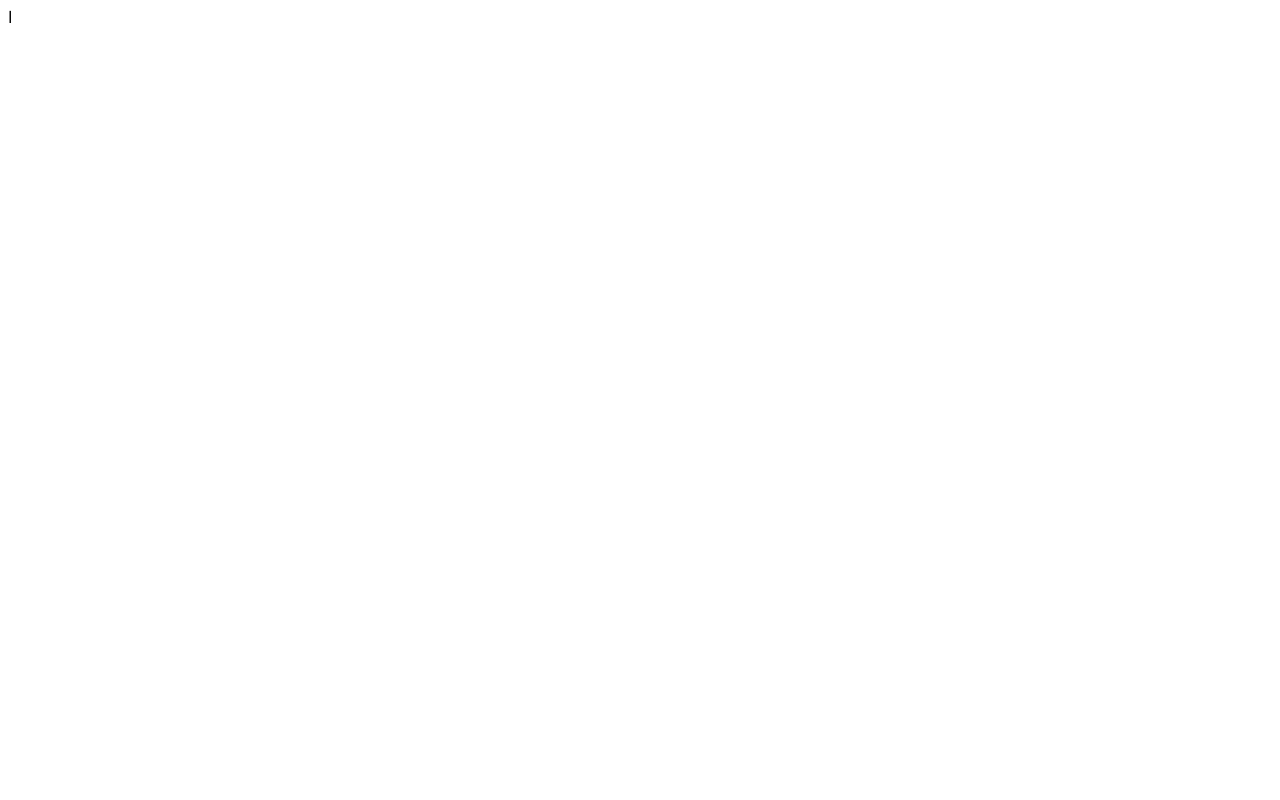
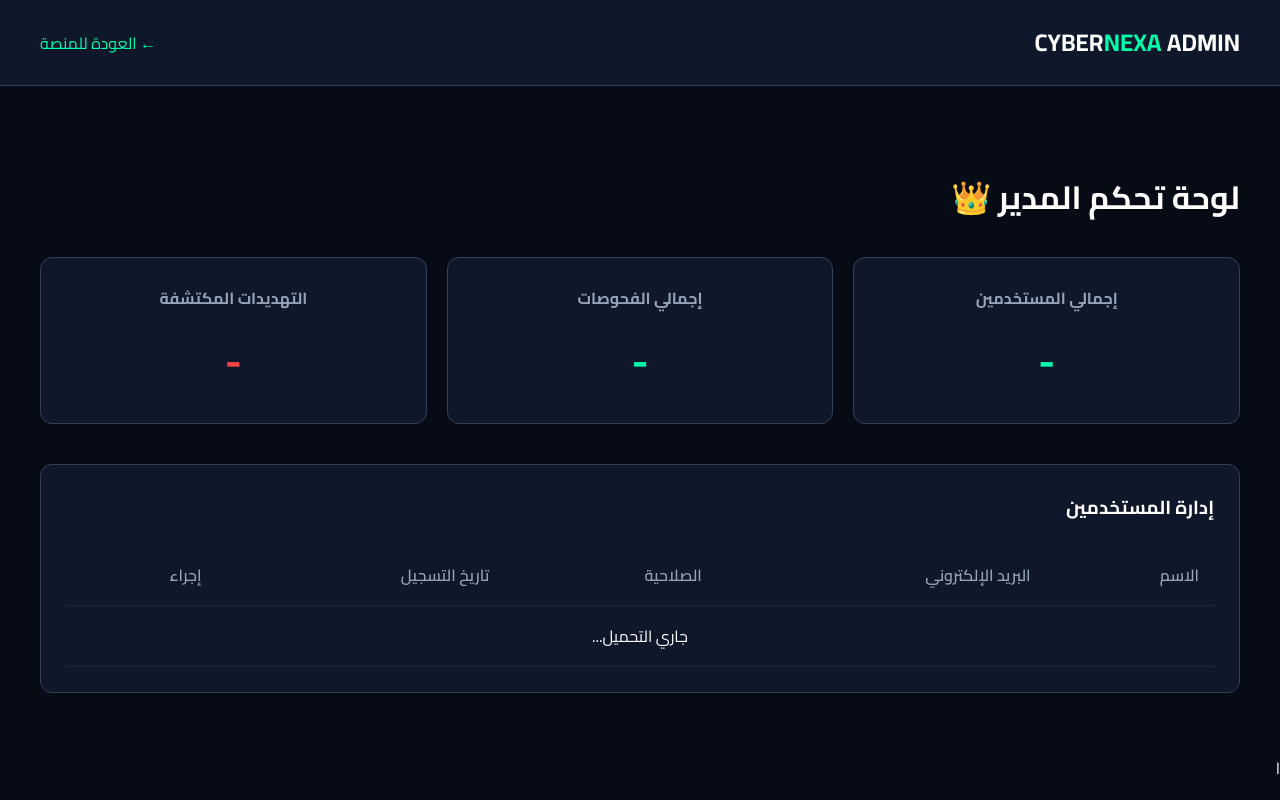
Before and after one commit to ahmedd11s/cybernexa, a plain HTML site: page admin.html in a window 1280 px wide. Drawn offline with Linux system fonts and the light colour scheme.

Commit message:
Update admin.html

```diff
--- a/admin.html
+++ b/admin.html
@@ -1 +1,76 @@
-ا
+<!DOCTYPE html>
+<html lang="ar" dir="rtl">
+<head>
+    <meta charset="UTF-8">
+    <meta name="viewport" content="width=device-width, initial-scale=1.0">
+    <title>CYBERNEXA | لوحة تحكم المدير</title>
+    <link href="https://fonts.googleapis.com/css2?family=Cairo:wght@400;600;700&display=swap" rel="stylesheet">
+    <style>
+        body { background-color: #070b16; color: #fff; font-family: 'Cairo', sans-serif; margin: 0; }
+        .navbar { display: flex; justify-content: space-between; align-items: center; padding: 20px 40px; background: #0f172a; border-bottom: 1px solid #334155; }
+        .logo { font-size: 24px; font-weight: bold; color: #fff; text-decoration: none; }
+        .logo span { color: #00ffaa; }
+        .container { max-width: 1200px; margin: 40px auto; padding: 20px; }
+        .stats-grid { display: grid; grid-template-columns: repeat(3, 1fr); gap: 20px; margin-bottom: 40px; }
+        .stat-card { background: #0f172a; border: 1px solid #334155; padding: 25px; border-radius: 12px; text-align: center; }
+        .stat-card h3 { color: #94a3b8; font-size: 16px; margin: 0 0 10px 0; }
+        .stat-card .value { font-size: 40px; font-weight: bold; color: #00ffaa; }
+        .table-card { background: #0f172a; border: 1px solid #334155; padding: 25px; border-radius: 12px; }
+        table { width: 100%; border-collapse: collapse; margin-top: 20px; }
+        th, td { padding: 15px; text-align: right; border-bottom: 1px solid #1e293b; }
+        th { color: #94a3b8; font-weight: 600; }
+        .btn-delete { background: #ff4444; color: #fff; border: none; padding: 8px 15px; border-radius: 6px; cursor: pointer; font-family: inherit; }
+        .btn-delete:hover { background: #cc0000; }
+        .badge { padding: 4px 10px; border-radius: 20px; font-size: 12px; font-weight: bold; }
+        .badge-admin { background: rgba(0, 255, 170, 0.2); color: #00ffaa; }
+        .badge-user { background: rgba(148, 163, 184, 0.2); color: #94a3b8; }
+    </style>
+</head>
+<body>
+    <nav class="navbar">
+        <a href="dashboard.html" class="logo">CYBER<span>NEXA</span> ADMIN</a>
+        <a href="dashboard.html" style="color: #00ffaa; text-decoration: none;">← العودة للمنصة</a>
+    </nav>
+
+    <div class="container">
+        <h1 style="margin-bottom: 30px;">لوحة تحكم المدير 👑</h1>
+
+        <!-- الإحصائيات -->
+        <div class="stats-grid">
+            <div class="stat-card">
+                <h3>إجمالي المستخدمين</h3>
+                <div class="value" id="totalUsers">-</div>
+            </div>
+            <div class="stat-card">
+                <h3>إجمالي الفحوصات</h3>
+                <div class="value" id="totalScans">-</div>
+            </div>
+            <div class="stat-card">
+                <h3>التهديدات المكتشفة</h3>
+                <div class="value" style="color: #ff4444;" id="threatsDetected">-</div>
+            </div>
+        </div>
+
+        <!-- جدول المستخدمين -->
+        <div class="table-card">
+            <h3 style="margin-top: 0;">إدارة المستخدمين</h3>
+            <table>
+                <thead>
+                    <tr>
+                        <th>الاسم</th>
+                        <th>البريد الإلكتروني</th>
+                        <th>الصلاحية</th>
+                        <th>تاريخ التسجيل</th>
+                        <th>إجراء</th>
+                    </tr>
+                </thead>
+                <tbody id="usersTableBody">
+                    <tr><td colspan="5" style="text-align: center;">جاري التحميل...</td></tr>
+                </tbody>
+            </table>
+        </div>
+    </div>
+
+    <script src="js/admin.js"></script>
+</body>
+</html>ا
```
